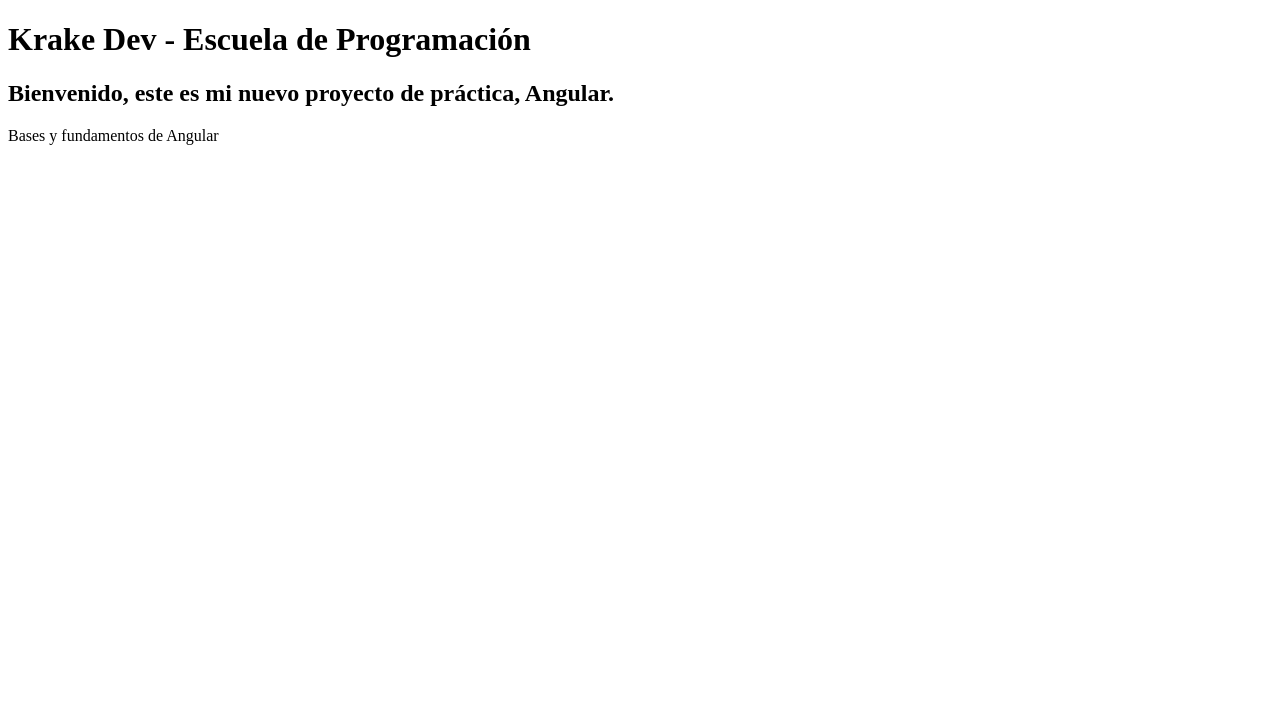
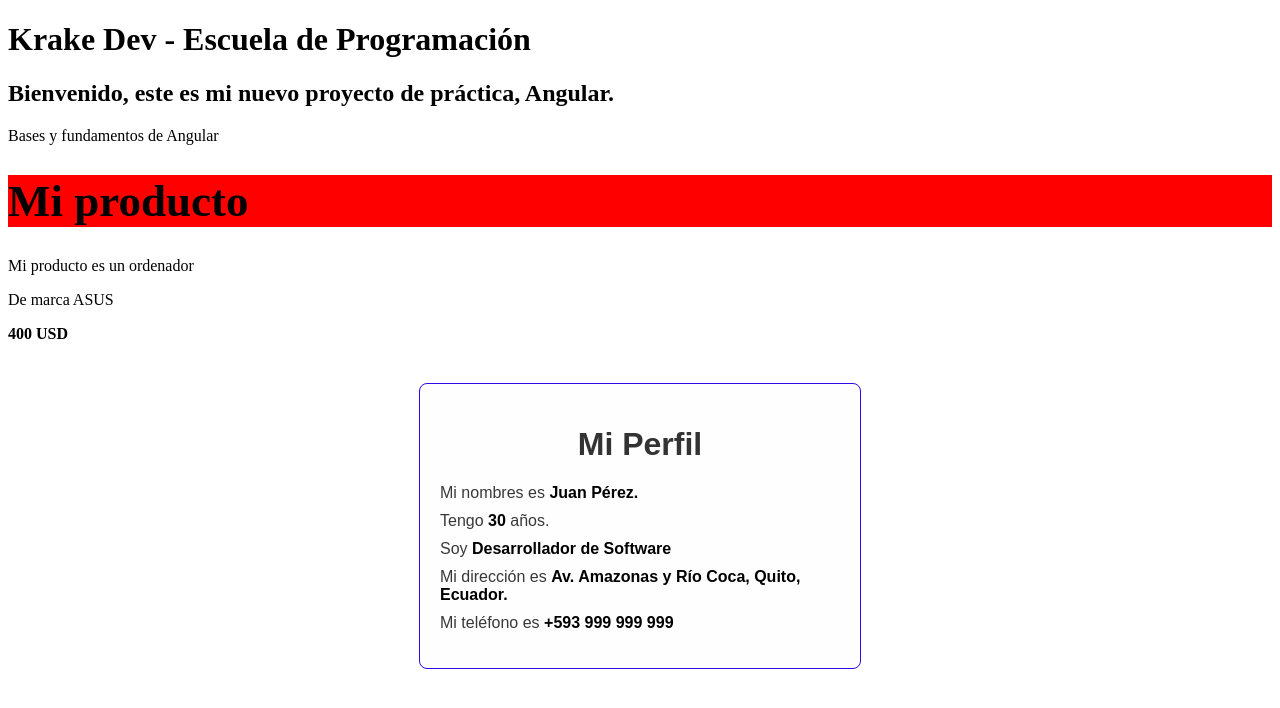
Before and after one commit to AndersonMP/practica-angular, an Angular app: page / in a window 1280 px wide. Shown: the top 708 px of the page. Built offline with nearby package versions, Linux system fonts and the light colour scheme.

Commit message:
creación componentes

```diff
--- a/src/app/app.html
+++ b/src/app/app.html
@@ -1,3 +1,7 @@
 <h1>Krake Dev - Escuela de Programación</h1>
 <h2>Bienvenido, este es mi nuevo proyecto de práctica, {{title ()}}</h2>
 <p>Bases y fundamentos de Angular</p>
+
+<mi-producto></mi-producto>
+
+<mi-perfil></mi-perfil>
--- a/src/app/app.ts
+++ b/src/app/app.ts
@@ -1,9 +1,10 @@
 import { Component, signal } from '@angular/core';
-import { RouterOutlet } from '@angular/router';
+import { Producto } from "./producto/producto";
+import {MiPerfil} from './mi-perfil/mi-perfil';
 
 @Component({
   selector: 'app-root',
-  imports: [RouterOutlet],
+  imports: [Producto, MiPerfil],
   templateUrl: './app.html',
   styleUrl: './app.css'
 })
--- /dev/null
+++ b/src/app/mi-perfil/mi-perfil.css
@@ -0,0 +1,32 @@
+div {
+    font-family: Arial, sans-serif;
+    max-width: 400px;
+    margin: 40px auto;
+    padding: 20px;
+    background-color: #fffefe;
+    border: 1px solid #3107eb;
+    border-radius: 8px;
+}
+
+h1 {
+    text-align: center;
+    color: #333;
+}
+
+ul {
+    list-style-type: none;
+    padding: 0;
+}
+
+li {
+    margin-bottom: 10px;
+}
+
+p {
+    margin: 0;
+    color: #383838;
+}
+
+strong {
+    color: #000;
+}
--- /dev/null
+++ b/src/app/mi-perfil/mi-perfil.html
@@ -0,0 +1,11 @@
+<div>
+    <h1>Mi Perfil</h1>
+    <ul>
+        <li><p>Mi nombres es <strong>Juan Pérez.</strong></p></li>
+        <li><p>Tengo <strong>30</strong> años.</p></li>
+        <li><p>Soy <strong>Desarrollador de Software</strong></p></li>
+        <li><p>Mi dirección es <strong>Av. Amazonas y Río Coca, Quito, Ecuador.</strong></p></li>
+        <li><p>Mi teléfono es <strong>+593 999 999 999</strong></p></li>
+    </ul>
+
+</div>
--- /dev/null
+++ b/src/app/producto/producto.css
@@ -0,0 +1,4 @@
+h1 {
+    font-size: 45px;
+    background-color: red
+}
--- /dev/null
+++ b/src/app/producto/producto.html
@@ -0,0 +1,4 @@
+<h1>Mi producto</h1>
+<p>Mi producto es un ordenador</p>
+<p>De marca ASUS</p>
+<strong>400 USD</strong>
```
Also changed, not shown: src/app/mi-perfil/mi-perfil.ts (added, +11 -0 lines), src/app/producto/producto.ts (added, +13 -0 lines).
